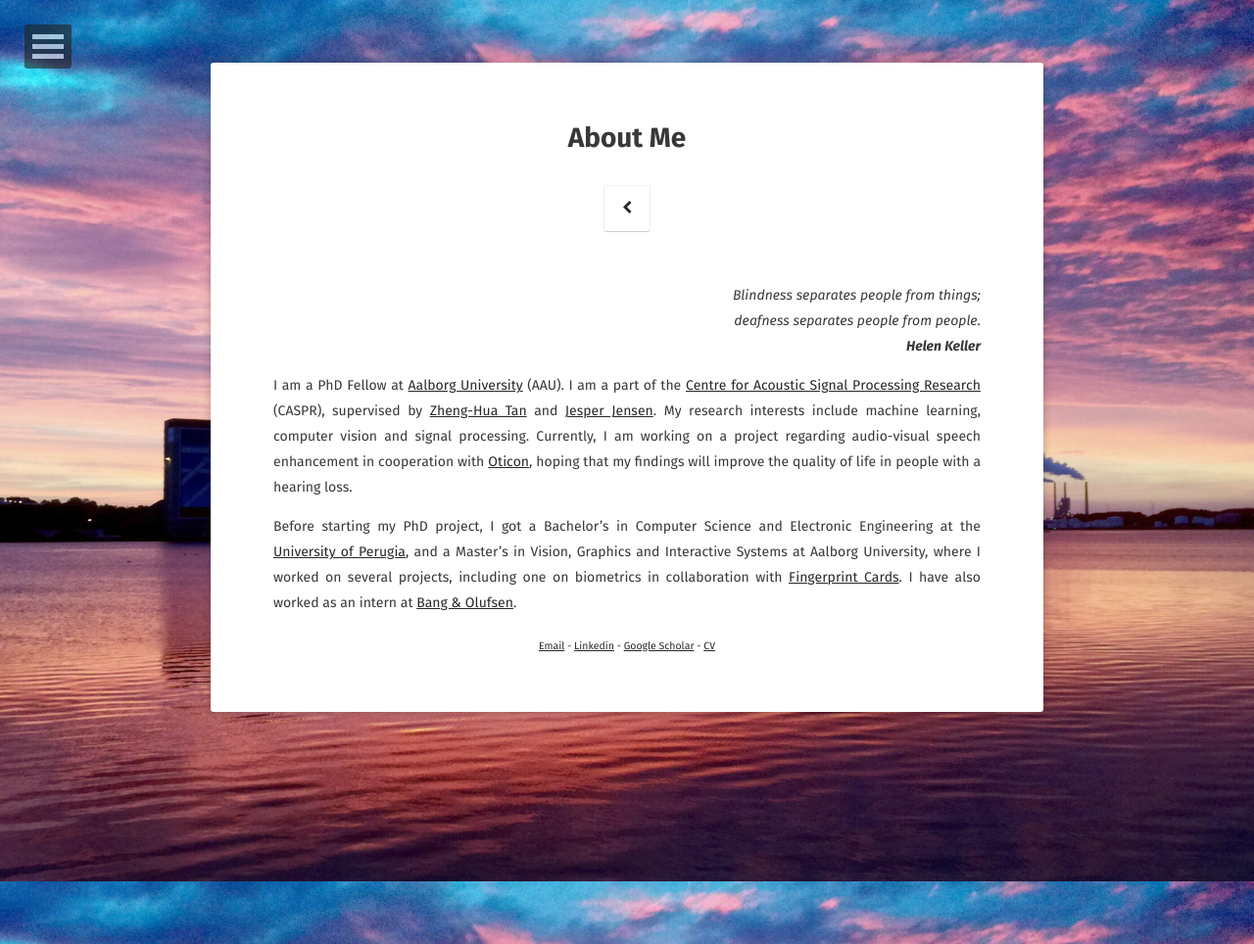
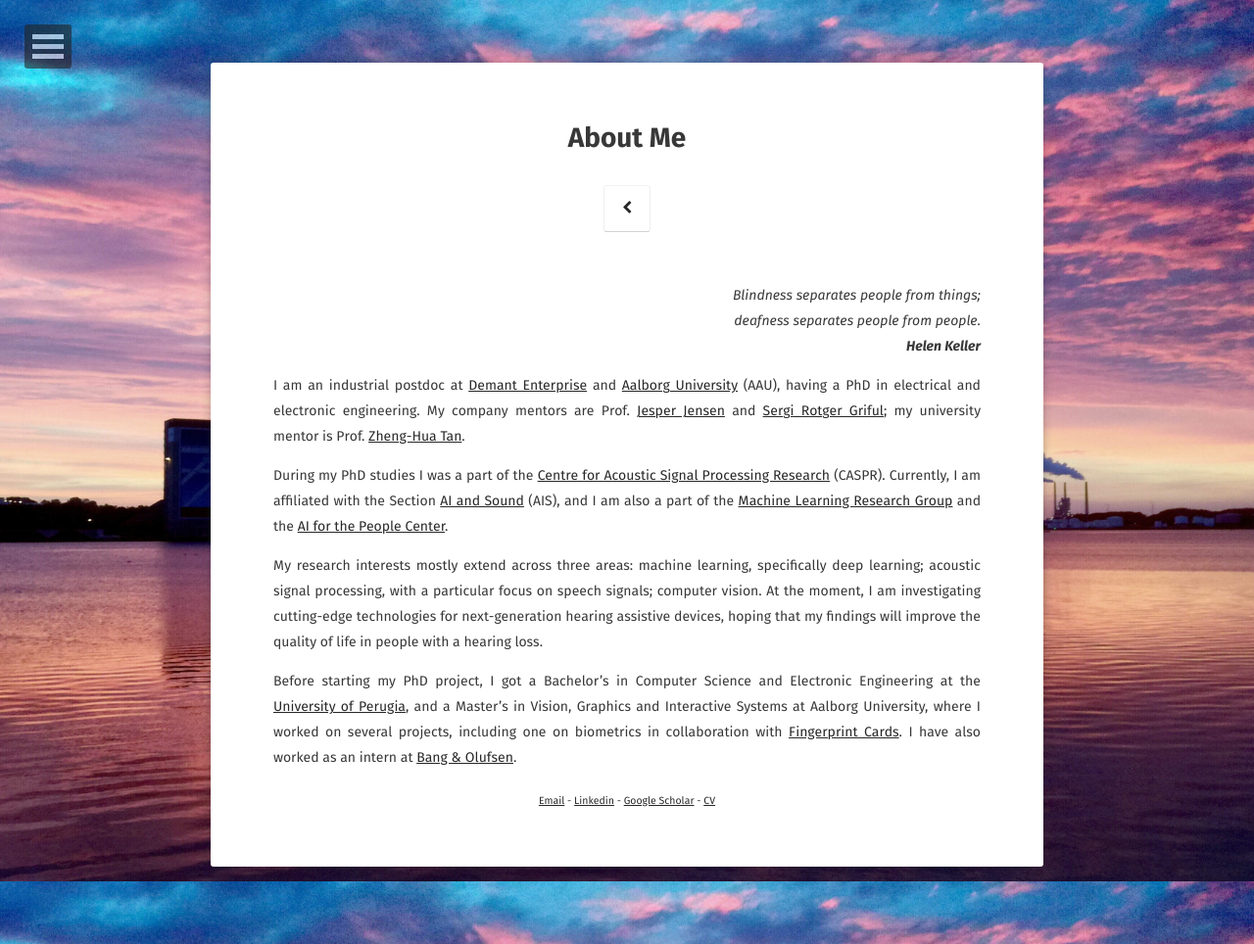
Before and after one commit to danmic/danmic.github.io, a Jekyll site: the page built from about/index.md, in a window 1280 px wide. Shown: the whole page at 98% size. Built offline with Jekyll 4.4.1, drawn with Linux system fonts in a browser that asks for light colours; some web fonts are replaced.

Commit message:
Update index.md

```diff
--- a/about/index.md
+++ b/about/index.md
@@ -11,7 +11,11 @@ comments: false
 <p style="text-align: right"> <em>Blindness separates people from things;<br>deafness separates people from people.<br><strong>Helen Keller</strong></em> </p>
 
 
-I am a PhD Fellow at [Aalborg University](https://www.en.aau.dk) (AAU). I am a part of the [Centre for Acoustic Signal Processing Research](http://caspr.es.aau.dk) (CASPR), supervised by [Zheng-Hua Tan](http://kom.aau.dk/~zt/) and [Jesper Jensen](http://kom.aau.dk/~jje/). My research interests include machine learning, computer vision and signal processing. Currently, I am working on a project regarding audio-visual speech enhancement in cooperation with [Oticon](https://www.oticon.com), hoping that my findings will improve the quality of life in people with a hearing loss.
+I am an industrial postdoc at [Demant Enterprise](https://www.demant.com) and [Aalborg University](https://www.en.aau.dk) (AAU), having a PhD in electrical and electronic engineering. My company mentors are Prof. [Jesper Jensen](https://vbn.aau.dk/en/persons/101379) and [Sergi Rotger Griful](https://www.eriksholm.com/about-us/employee-portraits/employee-page---sergi-rotger-griful); my university mentor is Prof. [Zheng-Hua Tan](https://vbn.aau.dk/en/persons/107665).
+
+During my PhD studies I was a part of the [Centre for Acoustic Signal Processing Research](http://caspr.es.aau.dk) (CASPR). Currently, I am affiliated with the Section [AI and Sound](https://www.es.aau.dk/sections-labs/AI+and+Sound/) (AIS), and I am also a part of the [Machine Learning Research Group](https://vbn.aau.dk/en/organisations/machine-learning) and the [AI for the People Center](https://vbn.aau.dk/en/organisations/ai-for-the-people).
+
+My research interests mostly extend across three areas: machine learning, specifically deep learning; acoustic signal processing, with a particular focus on speech signals; computer vision. At the moment, I am investigating cutting-edge technologies for next-generation hearing assistive devices, hoping that my findings will improve the quality of life in people with a hearing loss.
 
 Before starting my PhD project, I got a Bachelor's in Computer Science and Electronic Engineering at the [University of Perugia](https://www.unipg.it/en/), and a Master's in Vision, Graphics and Interactive Systems at Aalborg University, where I worked on several projects, including one on biometrics in collaboration with [Fingerprint Cards](https://www.fingerprints.com). I have also worked as an intern at [Bang & Olufsen](https://www.bang-olufsen.com/en).
 
```
